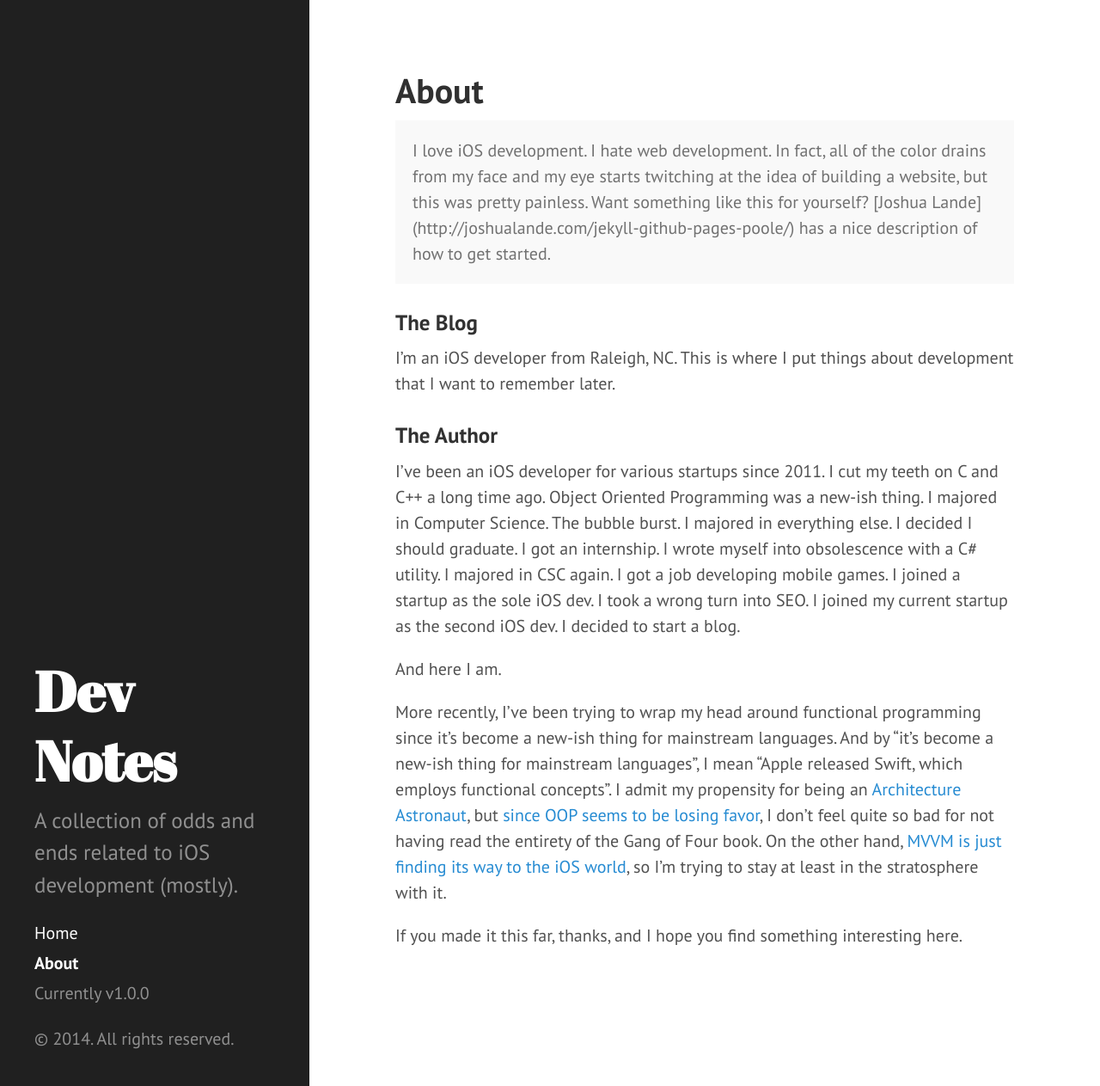
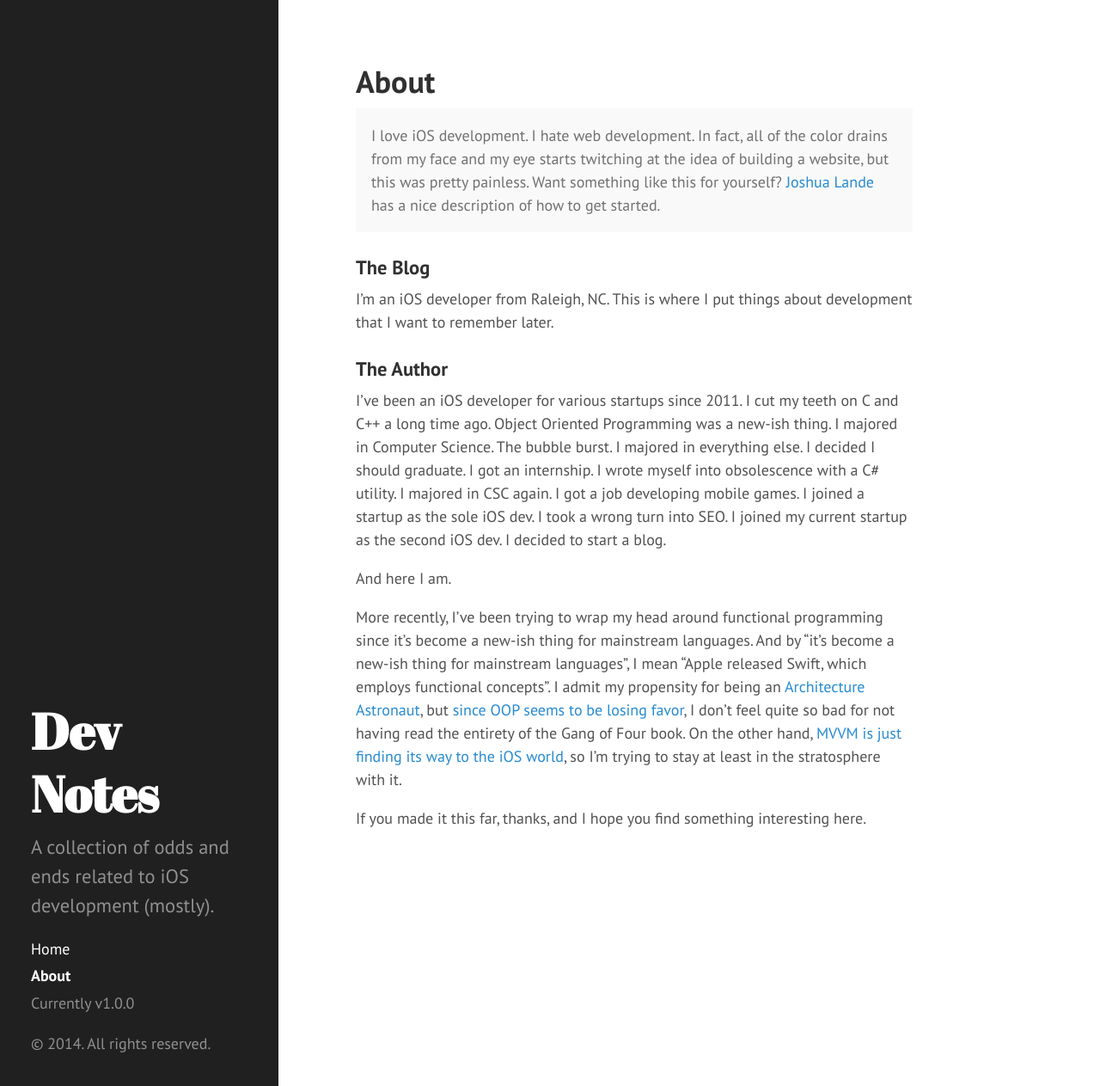
Before and after one commit to james919/james919.github.io.old, a Jekyll site: the page built from about.md, in a window 1280 px wide and 1263 px high. Shown: the whole window at 86% size. Built offline with Jekyll 4.4.1, drawn with Linux system fonts in a browser that asks for light colours; Markdown is read by kramdown in place of the engine named in the settings.

Commit message:
About page, font size change

```diff
--- a/about.md
+++ b/about.md
@@ -4,7 +4,7 @@ title: About
 ---
 
 <p class="message">
-  I love iOS development. I hate web development. In fact, all of the color drains from my face and my eye starts twitching at the idea of building a website, but this was pretty painless. Want something like this for yourself? [Joshua Lande](http://joshualande.com/jekyll-github-pages-poole/) has a nice description of how to get started.
+  I love iOS development. I hate web development. In fact, all of the color drains from my face and my eye starts twitching at the idea of building a website, but this was pretty painless. Want something like this for yourself? <a href="http://joshualande.com/jekyll-github-pages-poole/">Joshua Lande</a> has a nice description of how to get started.
 </p>
 
 ###The Blog
--- a/public/css/hyde.css
+++ b/public/css/hyde.css
@@ -36,12 +36,12 @@ html {
 }
 @media (min-width: 48em) {
   html {
-    font-size: 16px;
+    font-size: 14px;
   }
 }
 @media (min-width: 58em) {
   html {
-    font-size: 20px;
+    font-size: 18px;
   }
 }
 
```
